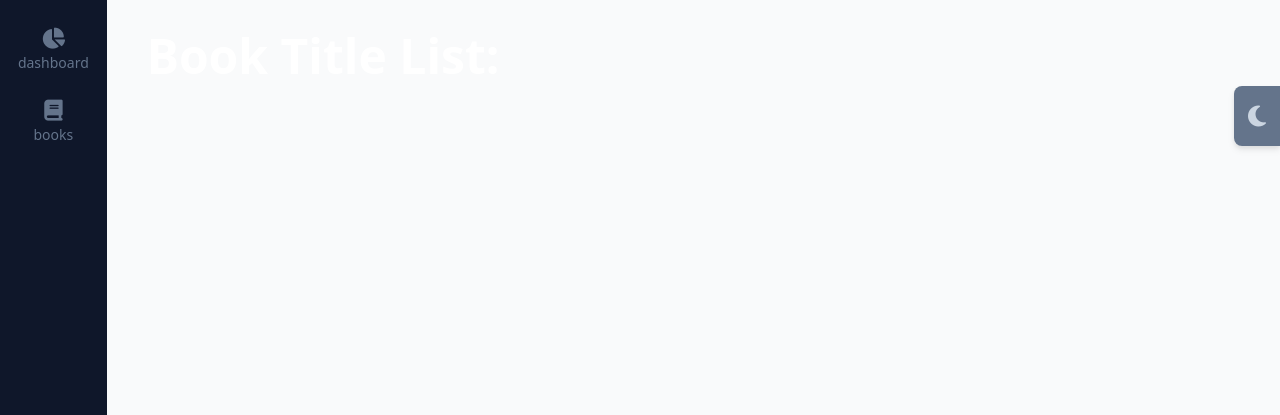
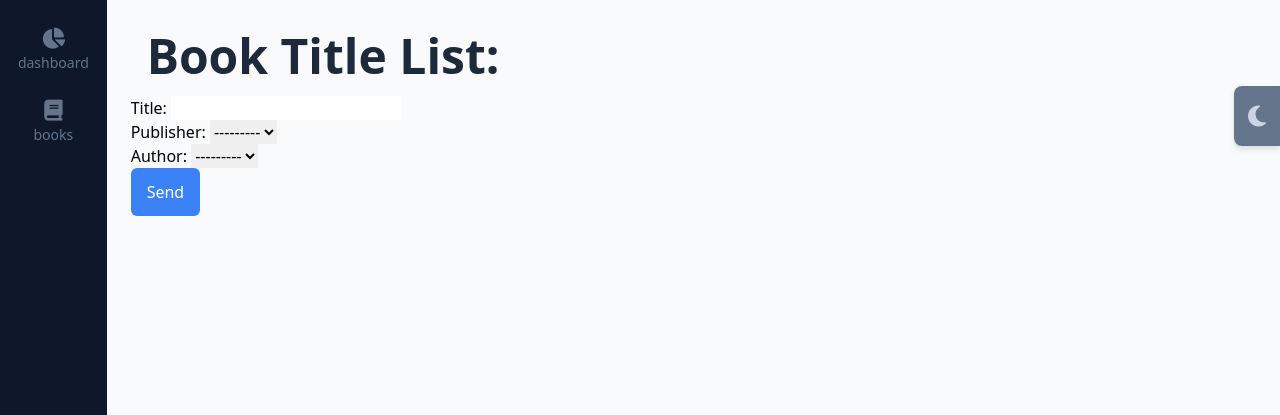
Before and after one commit to GCacho/FullStack-DjangoReactViteTailwindPostgre, a Django app: page /books/ in a window 1280 px wide. Shown: the part 64-479 px from the top of the page. Run offline with Django 4.2, Linux system fonts and the light colour scheme; data that the repository does not hold is empty; some libraries are stand-ins or nearby versions.

Commit message:
First Form created with Django

```diff
--- /dev/null
+++ b/backend/books/forms.py
@@ -0,0 +1,7 @@
+from django import forms
+from .models import BookTitle
+
+class BookTitleForm(forms.ModelForm):
+    class Meta:
+        model = BookTitle
+        fields = ('title', 'publisher', 'author')
--- a/backend/books/templates/books/main.html
+++ b/backend/books/templates/books/main.html
@@ -3,7 +3,15 @@
 {% block title %}book title list{% endblock title %}
 
 {% block content %}
-<h1 class="text-white text-5xl font-bold p-4 rounded-lg">Book Title List: </h1>
+
+    <h1 class="text-slate-800 dark:text-gray-50 text-5xl font-bold p-4 rounded-lg">Book Title List: </h1>
+
+    <form action="" method="POST">
+        {% csrf_token %}
+        {{ form.as_p }}
+        <button type="submit" class="p-3 bg-blue-500 text-white rounded-md pl-4 pr-4">Send</button>
+    </form>
+
     {% if qs %}
         <ul>
             {% for elmnt in qs %}
--- a/backend/books/views.py
+++ b/backend/books/views.py
@@ -1,18 +1,28 @@
 from django.shortcuts import render
 from .models import BookTitle
-from django.views.generic import ListView
+from django.views.generic import ListView, FormView
+from .forms import BookTitleForm
+from django.urls import reverse, reverse_lazy
 # Create your views here.
 
-class BookTitleListView(ListView):
+class BookTitleListView(FormView, ListView):
     # model = BookTitle
     # queryset = BookTitle.objects.all()[:3] # Just send the first 3 objects
     # queryset = BookTitle.objects.all().order_by('-created') # Reverse order
     template_name = 'books/main.html'
     context_object_name = 'qs'
+    form_class = BookTitleForm
 
-    def get_queryset(self):
-        parameter = 'S'
+    def get_queryset(self): # A QuerySet
+        parameter = 'L'
         return BookTitle.objects.filter(title__startswith=parameter)
+
+    def get_success_url(self): # To send the form to the DB with the correct URL
+        return self.request.path
+
+    def form_valid(self, form): # To save the form data into the DB
+        form.save()
+        return super().form_valid(form)
 
 
 # -------------------------------------------------------------------------------------------------
--- a/backend/templates/main.html
+++ b/backend/templates/main.html
@@ -4,7 +4,7 @@
 
 {% block content %}
 
-    <h1 class="text-white text-5xl font-bold p-4 rounded-lg">Home</h1>
+    <h1 class="text-slate-800 dark:text-gray-50 text-5xl font-bold p-4 rounded-lg">Home</h1>
 
 {% if qs %}
     <ul>
```
